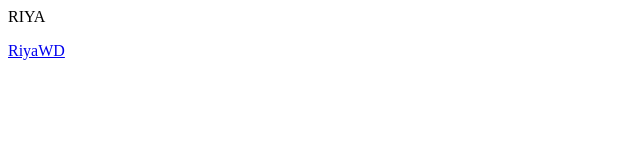
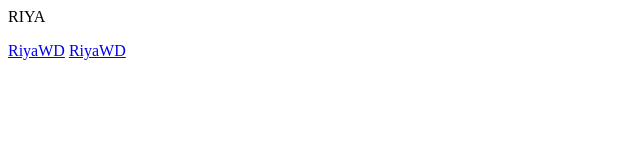
Before and after one commit to Riya-Chaudhary07/Bookstore, a plain HTML site: page index.html in a window 1280 px wide. Shown: the full height of the page, 0-640 px from the left. Drawn offline with Linux system fonts and the light colour scheme.

Commit message:
Update index.html

```diff
--- a/index.html
+++ b/index.html
@@ -7,6 +7,7 @@
 <P>RIYA</P>
 
   <a href="pic.html">RiyaWD</a>
+  <a href="table.html">RiyaWD</a>
 
 </BODY>
 </HTML>
```
